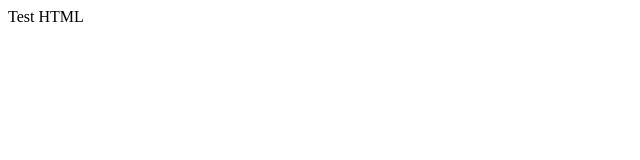
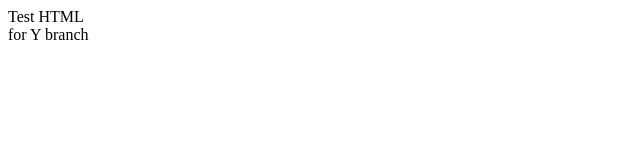
Before and after one commit to BGXi/KZ, a plain HTML site: page index.html in a window 1280 px wide. Shown: the full height of the page, 0-640 px from the left. Drawn offline with Linux system fonts and the light colour scheme.

Commit message:
Add html File

```diff
--- a/index.html
+++ b/index.html
@@ -5,6 +5,9 @@
   <title>BGXi</title>
 </head>
 <body>
- Test HTML
+  Test HTML
+  <div>
+    for Y branch
+  </div>
 </body>
 </html>
```
